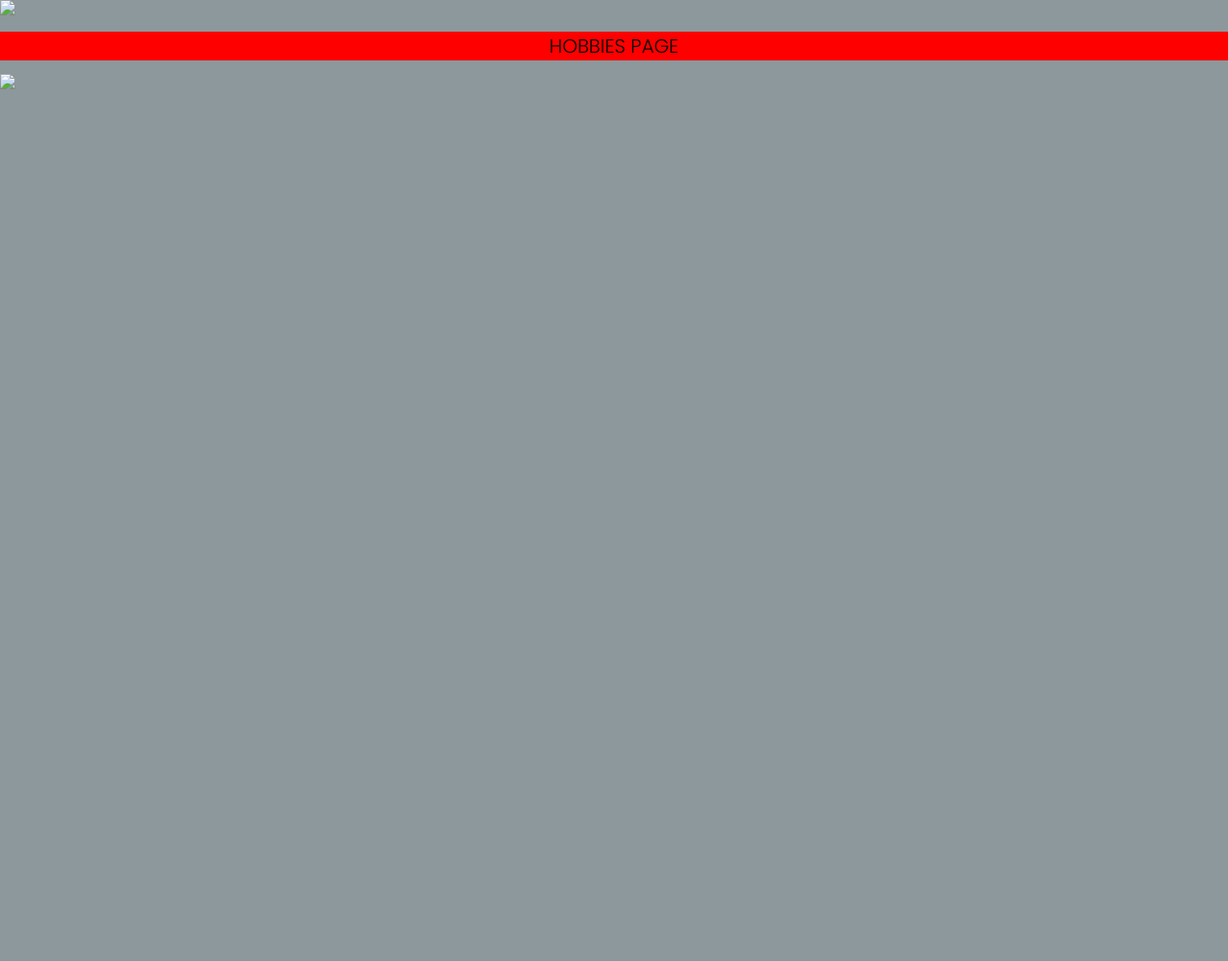
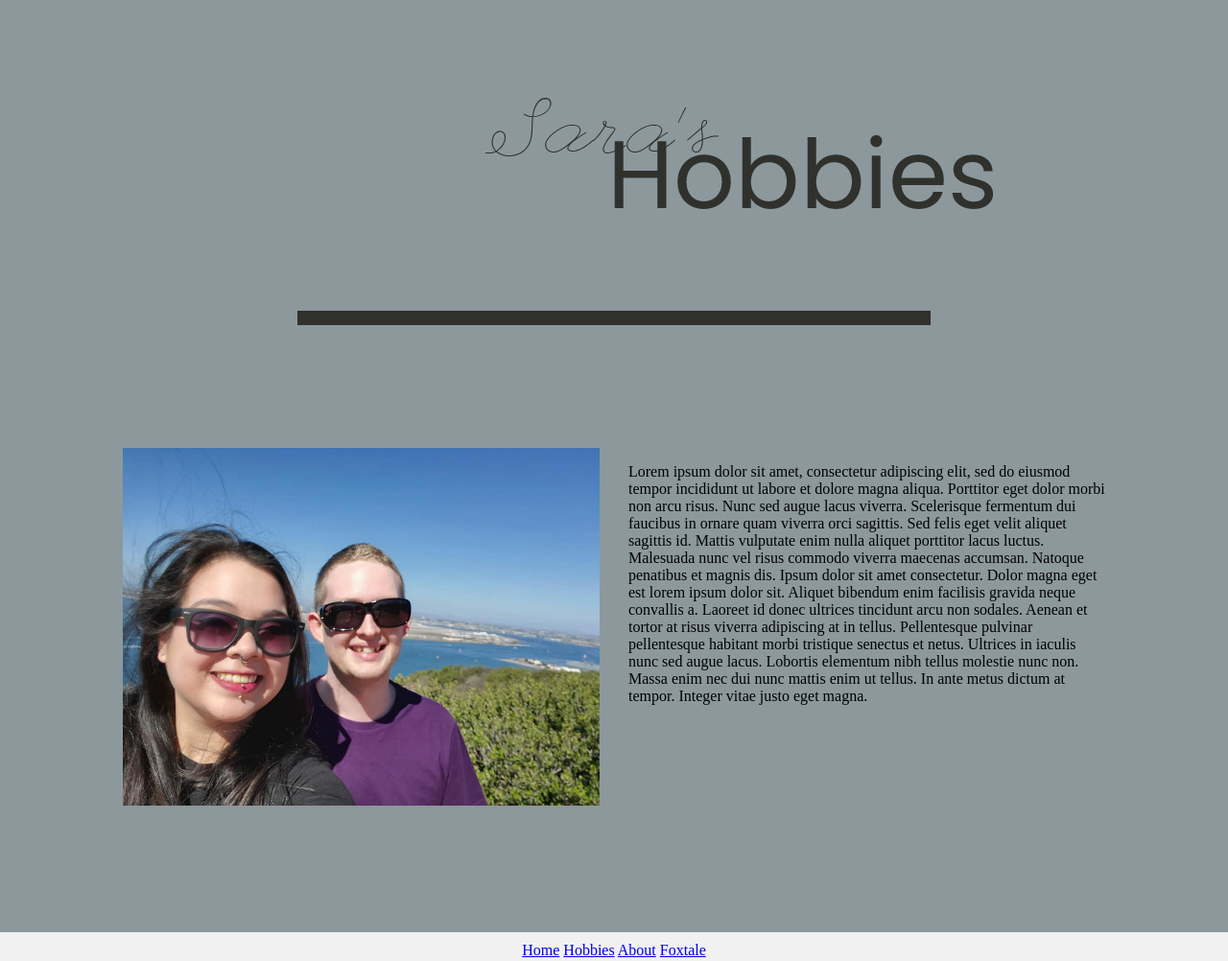
Before and after one commit to MAGuthman/bioSite, a plain HTML site: page pages/hobbies-page.html in a window 1280 px wide. Shown: the whole page at 96% size. Before the commit the page ends 800 px from the top, so only its background shows below. Drawn offline with Linux system fonts and the light colour scheme; a web font is replaced by a local one.

Commit message:
Submitting Assignment 7.3

```diff
--- a/pages/hobbies-page.html
+++ b/pages/hobbies-page.html
@@ -5,25 +5,50 @@
     <title>CSD 340 Web Development with HTML and CSS: bioSite Project</title>
 
     <link rel="stylesheet" type="text/css" href="pages-style.css">
-    <link href="https://fonts.googleapis.com/css2?family=League+Script&family=Poppins:wght@100;300&family=Staatliches&display=swap" rel="stylesheet">
+    <link
+        href="https://fonts.googleapis.com/css2?family=League+Script&family=Poppins:wght@100;300&family=Staatliches&display=swap"
+        rel="stylesheet">
 </head>
+
 <body>
+    <div class="header">
+        <div class="image-grid">
+            <div class="image">
+                <img src="../pages\images/hobbies-title.png" atl="Hobbies">
+            </div>
+        </div>
 
-    <div class="image-grid">
-        <div class="image">
-            <img src="pages\images\hobbies-home.jpg" atl="Hobbies"></a>
+        <div class="content-container">
+            <div class="content">
+                <div id="image">
+                    <img src="../pages/images/sara-1.jpg">
+                </div>
+            </div>
+            <div class="content">
+                <p>Lorem ipsum dolor sit amet, consectetur adipiscing elit, sed do eiusmod tempor incididunt ut
+                    labore
+                    et dolore magna aliqua. Porttitor eget dolor morbi non arcu risus. Nunc sed augue lacus viverra.
+                    Scelerisque fermentum dui faucibus in ornare quam viverra orci sagittis. Sed felis eget velit
+                    aliquet sagittis id. Mattis vulputate enim nulla aliquet porttitor lacus luctus. Malesuada nunc
+                    vel
+                    risus commodo viverra maecenas accumsan. Natoque penatibus et magnis dis. Ipsum dolor sit amet
+                    consectetur. Dolor magna eget est lorem ipsum dolor sit. Aliquet bibendum enim facilisis gravida
+                    neque convallis a. Laoreet id donec ultrices tincidunt arcu non sodales. Aenean et tortor at
+                    risus
+                    viverra adipiscing at in tellus. Pellentesque pulvinar pellentesque habitant morbi tristique
+                    senectus et netus. Ultrices in iaculis nunc sed augue lacus. Lobortis elementum nibh tellus
+                    molestie
+                    nunc non. Massa enim nec dui nunc mattis enim ut tellus. In ante metus dictum at tempor. Integer
+                    vitae justo eget magna.</p>
+            </div>
         </div>
     </div>
 
-    <div class="header">
-        <h1>HOBBIES PAGE</h1>
-        <div class="image-grid">
-            <div class="image">
-                <img src="pages\images\hobbies-title.png" atl="Hobbies">
-            </div>
-    </div>
-
-    <div class="content">
+    <div class="nav-return">
+        <a href="../index.html">Home</a>
+        <a href="hobbies-page.html">Hobbies</a>
+        <a href="about-page.html">About</a>
+        <a href="business-page.html">Foxtale</a>
     </div>
 
 </body>
--- a/pages/pages-style.css
+++ b/pages/pages-style.css
@@ -10,30 +10,39 @@ header {
     color: #30312d;
     padding: 20px;
     text-align: center;
-    background-color: blue;
+}
+.image {
+    margin: auto;
+    width: 50%;
+    border-bottom: 15px solid #30312d;
+    padding: 10px;
+}
+.content-container {
+    display: flex;
+    height: auto;
+    margin-left: 10%;
+    margin-right: 10%;
+    margin-bottom: 10%;
+    margin-top: 10%;
+    align-content: center;
+    gap: 30px;
 }
 
-h1 {
-    font-weight: 400;
-    font-family: 'Poppins', sans-serif;
-    text-align: center;
-    font-size: 20px;
-    background-color: red;
+.content {
+    width: 50%;
 }
 
-h2 {
-    font-family: 'League Script', cursive;
-    font-weight: 400;
-    font-size: 75px;
-    text-align: center;
-    background-color: purple;
+#image img {
+    max-width: 100%;
+    height: auto;
 }
 
-.image-grid {
-    float: middle;
-}
 .nav-return {
   background-color: #f1f1f1;
   padding: 10px;
   text-align: center;
 }
+
+.content p {
+    display: flex;
+}
```
Also changed, not shown: pages/about-page.html (+40 -12 lines), pages/business-page.html (+40 -4 lines), pages/images/foxtale-image-1.jpg (added), pages/images/foxtale-image-2.jpg (added), pages/images/sara-1.jpg (added), pages/images/sara-2.jpg (added), pages/images/sara-3.jpg (added), pages/images/sara-4.jpg (added), pages/images/sara-5.jpg (added), pages/images/sara-6.jpg (added), pages/images/sara-7.jpg (added), pages/images/sara-8.jpg (added), pages/images/sara-9.jpg (added).
